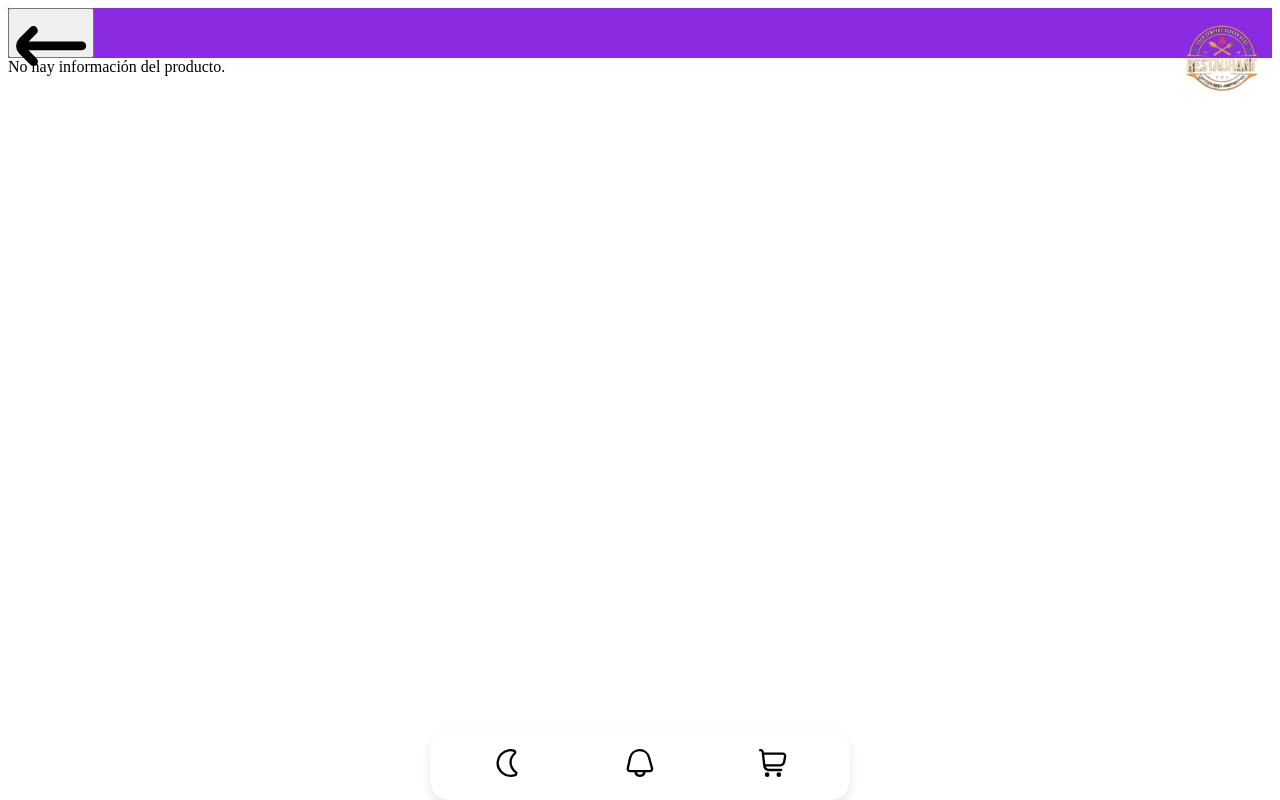
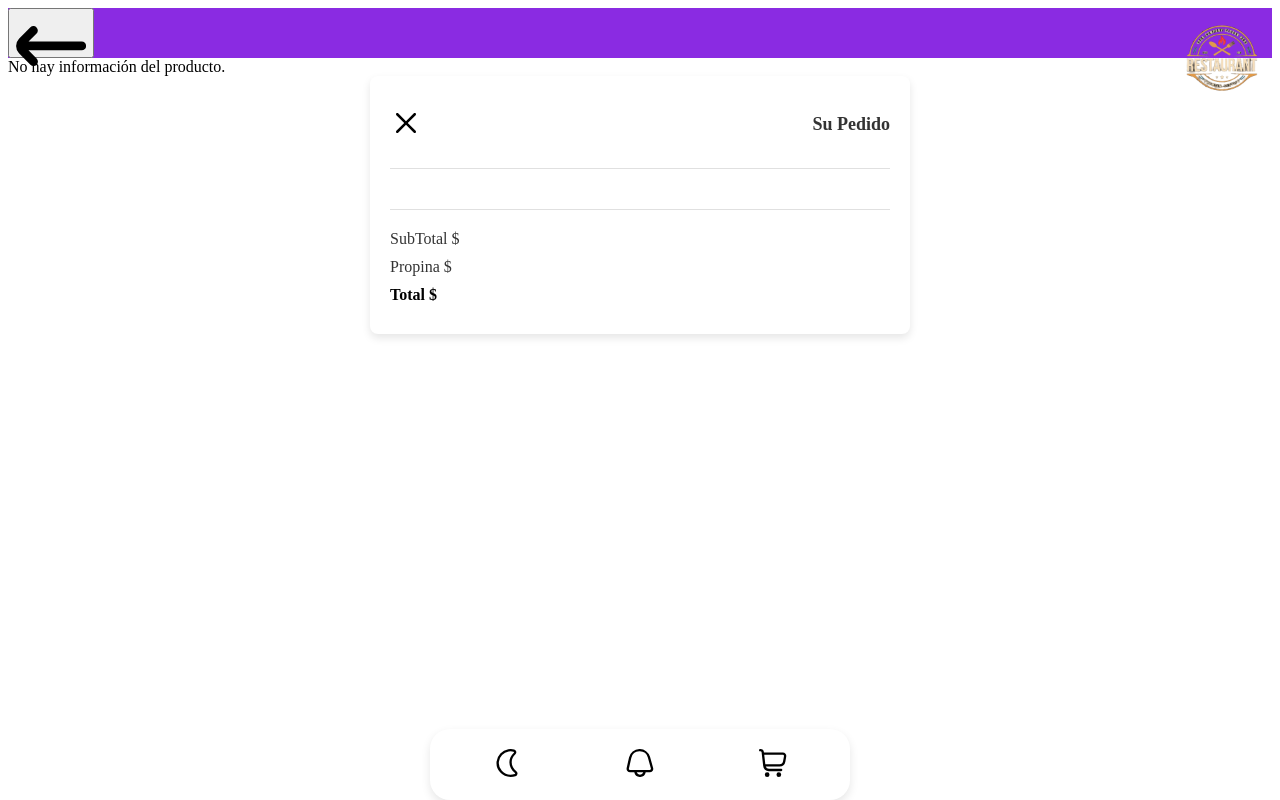
Before and after one commit to sebastianmoralesaroca/QrApp_1, a React (Vite) app: page /category1/descripcion in a window 1280 px wide. Both pictures are taken after a click on the button 773 px from the left and 764 px from the top of the page. Built offline with nearby package versions, Linux system fonts and the light colour scheme.

Commit message:
Commit 16, Abrir y cerrar el carrito de compras

```diff
--- a/src/components/comp_nav/comp_nav.jsx
+++ b/src/components/comp_nav/comp_nav.jsx
@@ -1,17 +1,21 @@
 import { useState } from 'react';
-import { icon_notification, icon_darkmode, icon_shop } from '../../assets/icon_interface';
+import {icon_darkmode,icon_notification,icon_shop} from '../../assets/Icon_Interface';
 import Comp_Noti from '../comp_noti/comp_noti';
-import { toggleTheme, useTheme } from '../../utils/uti_theme'; // Importamos las funciones
+import Comp_ShoppCart from '../comp_shoppCart/comp_shoppCart';  // Asegúrate de importar Comp_ShoppCart
+import { toggleTheme, useTheme } from '../../utils/uti_theme';
 
 function Comp_Nav() {
   const [showNoti, setShowNoti] = useState(false);
-  const [showMenu, setShowMenu] = useState(false);
+  const [showShopCart, setShowShopCart] = useState(false);  // Estado para el carrito
   const [isDarkMode, setIsDarkMode] = useState(false);
 
-  useTheme(setIsDarkMode); // Ahora el tema se inicializa desde `useTheme`
+  useTheme(setIsDarkMode);  // Inicializar el tema
 
+  // Función para alternar la visibilidad de las notificaciones
   const toggleNotification = () => setShowNoti(prev => !prev);
-  const toggleMenu = () => setShowMenu(prev => !prev);
+
+  // Función para alternar la visibilidad del carrito de compras
+  const toggleShopCart = () => setShowShopCart(prev => !prev);
 
   return (
     <>
@@ -22,13 +26,16 @@ function Comp_Nav() {
         <button className='btnNot' onClick={toggleNotification}>
           <img className='imgNot' src={icon_notification} alt="notification" />
         </button>
-        <button className='btnShop'>
+        <button className='btnShop' onClick={toggleShopCart}>  {/* Botón para mostrar el carrito */}
           <img className='imgShop' src={icon_shop} alt="shop" />
         </button>
       </nav>
 
+      {/* Mostrar el componente de notificación */}
       {showNoti && <Comp_Noti closeNoti={toggleNotification} />}
-      {showMenu && <Comp_Menu toggleMenu={toggleMenu} toggleTheme={() => toggleTheme(setIsDarkMode)} />}
+
+      {/* Mostrar el componente del carrito de compras */}
+      {showShopCart && <Comp_ShoppCart closeShopCart={toggleShopCart} />}  {/* Pasamos la función para cerrar el carrito */}
     </>
   );
 }
--- a/src/components/comp_shoppCart/comp_shoppCart.css
+++ b/src/components/comp_shoppCart/comp_shoppCart.css
@@ -1 +1,117 @@
-/*# sourceMappingURL=comp_shoppCart.css.map */
+.shoppCart {
+  width: 100%;
+  max-width: 500px;
+  margin: 0 auto;
+  background-color: #fff;
+  box-shadow: 0 4px 8px rgba(0, 0, 0, 0.1);
+  border-radius: 8px;
+  overflow: hidden;
+  padding: 20px;
+  position: relative;
+  z-index: 100;
+}
+
+.shoppCart_cont1 {
+  display: flex;
+  justify-content: space-between;
+  align-items: center;
+  border-bottom: 1px solid #e0e0e0;
+  padding-bottom: 15px;
+  margin-bottom: 20px;
+}
+
+.shoppCart_cont1Button {
+  background-color: transparent;
+  border: none;
+  cursor: pointer;
+}
+
+.shoppCart_cont1ButtonImg {
+  width: 20px;
+  height: 20px;
+}
+
+.shoppCart_cont1Title {
+  font-size: 18px;
+  font-weight: bold;
+  color: #333;
+}
+
+.shoppCart_cont2 {
+  padding-bottom: 20px;
+  border-bottom: 1px solid #e0e0e0;
+}
+
+.shoppCart_cont2 .productCard {
+  display: flex;
+  justify-content: space-between;
+  align-items: center;
+  padding: 10px 0;
+  border-bottom: 1px solid #f1f1f1;
+}
+
+.shoppCart_cont3 {
+  margin-top: 20px;
+}
+
+.shoppCart_cont1Text {
+  font-size: 16px;
+  color: #333;
+  margin: 10px 0;
+}
+
+.shoppCart_cont1Text:last-child {
+  font-weight: bold;
+  color: #000;
+}
+
+.shoppCart_cont3 p {
+  display: flex;
+  justify-content: space-between;
+}
+
+.shoppCart_cont3 .totalPrice {
+  font-size: 18px;
+  font-weight: bold;
+  color: #000;
+  margin-top: 10px;
+}
+
+.shoppCart_cont3 .subtotal,
+.shoppCart_cont3 .tip {
+  font-size: 16px;
+  color: #555;
+}
+
+.shoppCart_cont3 .tip {
+  font-weight: normal;
+}
+
+.shoppCart_cont3 .subtotal,
+.shoppCart_cont3 .tip,
+.shoppCart_cont3 .total {
+  padding: 5px 0;
+  border-bottom: 1px solid #e0e0e0;
+}
+
+.shoppCart_cont3 .total {
+  font-weight: bold;
+  font-size: 18px;
+  color: #2ecc71;
+}
+
+@media (max-width: 768px) {
+  .shoppCart {
+    padding: 15px;
+    max-width: 90%;
+  }
+  .shoppCart_cont1Title {
+    font-size: 16px;
+  }
+  .shoppCart_cont1Text {
+    font-size: 14px;
+  }
+  .shoppCart_cont3 .totalPrice {
+    font-size: 16px;
+  }
+}/*# sourceMappingURL=comp_shoppCart.css.map */
--- a/src/components/comp_shoppCart/comp_shoppCart.jsx
+++ b/src/components/comp_shoppCart/comp_shoppCart.jsx
@@ -1,21 +1,20 @@
 import { useState } from 'react'
 import Comp_ProdCard from '../comp_prodCard/comp_prodCard'
-import {Icon_Cancel} from '../../assets/icon_interface'
+import {icon_cancel} from '../../assets/Icon_Interface'
 import {Prod101} from '../../assets/ass_category1' /* Enlace de prueba */
 
 
-function Comp_ShoppCart(subtotal, propina, total) {
+function Comp_ShoppCart({ closeShopCart }) {  // Recibimos la función para cerrar el carrito
   return (
-      <>
     <div className='shoppCart'>
       <div className='shoppCart_cont1'>
-                <button className='shoppCart_cont1Button'><img className='shoppCart_cont1ButtonImg' src={Icon_Cancel} /></button>
+        <button className='shoppCart_cont1Button' onClick={closeShopCart}>
+          <img className='shoppCart_cont1ButtonImg' src={icon_cancel} alt="close" />
+        </button>
         <h3 className='shoppCart_cont1Title'>Su Pedido</h3>
       </div>
       <div className='shoppCart_cont2'>
-                <ProductCard img={Prod101.img} name={Prod101.name} subname={Prod101.subname} price={Prod101.price}/>
-                <ProductCard img={Prod101.img} name={Prod101.name} subname={Prod101.subname} price={Prod101.price}/>
-                <ProductCard img={Prod101.img} name={Prod101.name} subname={Prod101.subname} price={Prod101.price}/>
+        {/* Aquí puedes colocar más productos */}
       </div>
       <div className='shoppCart_cont3'>
         <p className='shoppCart_cont1Text'>SubTotal $</p>
@@ -23,8 +22,7 @@ function Comp_ShoppCart(subtotal, propina, total) {
         <p className='shoppCart_cont1Text'>Total $</p>
       </div>
     </div>
-      </>
-    )
+  );
 }
 
 export default Comp_ShoppCart
--- a/src/components/comp_shoppCart/comp_shoppCart.scss
+++ b/src/components/comp_shoppCart/comp_shoppCart.scss
@@ -0,0 +1,120 @@
+.shoppCart {
+    width: 100%;
+    max-width: 500px; // Ajusta el tamaño máximo según sea necesario
+    margin: 0 auto;
+    background-color: #fff;
+    box-shadow: 0 4px 8px rgba(0, 0, 0, 0.1);
+    border-radius: 8px;
+    overflow: hidden;
+    padding: 20px;
+    position: relative;
+    z-index: 100;
+  }
+
+  .shoppCart_cont1 {
+    display: flex;
+    justify-content: space-between;
+    align-items: center;
+    border-bottom: 1px solid #e0e0e0;
+    padding-bottom: 15px;
+    margin-bottom: 20px;
+  }
+
+  .shoppCart_cont1Button {
+    background-color: transparent;
+    border: none;
+    cursor: pointer;
+  }
+
+  .shoppCart_cont1ButtonImg {
+    width: 20px;
+    height: 20px;
+  }
+
+  .shoppCart_cont1Title {
+    font-size: 18px;
+    font-weight: bold;
+    color: #333;
+  }
+
+  .shoppCart_cont2 {
+    padding-bottom: 20px;
+    border-bottom: 1px solid #e0e0e0;
+  }
+
+  .shoppCart_cont2 .productCard {
+    display: flex;
+    justify-content: space-between;
+    align-items: center;
+    padding: 10px 0;
+    border-bottom: 1px solid #f1f1f1;
+  }
+
+  .shoppCart_cont3 {
+    margin-top: 20px;
+  }
+
+  .shoppCart_cont1Text {
+    font-size: 16px;
+    color: #333;
+    margin: 10px 0;
+  }
+
+  .shoppCart_cont1Text:last-child {
+    font-weight: bold;
+    color: #000;
+  }
+
+  .shoppCart_cont3 p {
+    display: flex;
+    justify-content: space-between;
+  }
+
+  .shoppCart_cont3 .totalPrice {
+    font-size: 18px;
+    font-weight: bold;
+    color: #000;
+    margin-top: 10px;
+  }
+
+  .shoppCart_cont3 .subtotal,
+  .shoppCart_cont3 .tip {
+    font-size: 16px;
+    color: #555;
+  }
+
+  .shoppCart_cont3 .tip {
+    font-weight: normal;
+  }
+
+  .shoppCart_cont3 .subtotal,
+  .shoppCart_cont3 .tip,
+  .shoppCart_cont3 .total {
+    padding: 5px 0;
+    border-bottom: 1px solid #e0e0e0;
+  }
+
+  .shoppCart_cont3 .total {
+    font-weight: bold;
+    font-size: 18px;
+    color: #2ecc71; // O puedes usar el color que prefieras para el total
+  }
+
+  @media (max-width: 768px) {
+    .shoppCart {
+      padding: 15px;
+      max-width: 90%;
+    }
+
+    .shoppCart_cont1Title {
+      font-size: 16px;
+    }
+
+    .shoppCart_cont1Text {
+      font-size: 14px;
+    }
+
+    .shoppCart_cont3 .totalPrice {
+      font-size: 16px;
+    }
+  }
--- a/src/index.css
+++ b/src/index.css
@@ -157,6 +157,123 @@ body.dark-mode {
   width: 100%;
 }
 
+.shoppCart {
+  width: 100%;
+  max-width: 500px;
+  margin: 0 auto;
+  background-color: #fff;
+  box-shadow: 0 4px 8px rgba(0, 0, 0, 0.1);
+  border-radius: 8px;
+  overflow: hidden;
+  padding: 20px;
+  position: relative;
+  z-index: 100;
+}
+
+.shoppCart_cont1 {
+  display: flex;
+  justify-content: space-between;
+  align-items: center;
+  border-bottom: 1px solid #e0e0e0;
+  padding-bottom: 15px;
+  margin-bottom: 20px;
+}
+
+.shoppCart_cont1Button {
+  background-color: transparent;
+  border: none;
+  cursor: pointer;
+}
+
+.shoppCart_cont1ButtonImg {
+  width: 20px;
+  height: 20px;
+}
+
+.shoppCart_cont1Title {
+  font-size: 18px;
+  font-weight: bold;
+  color: #333;
+}
+
+.shoppCart_cont2 {
+  padding-bottom: 20px;
+  border-bottom: 1px solid #e0e0e0;
+}
+
+.shoppCart_cont2 .productCard {
+  display: flex;
+  justify-content: space-between;
+  align-items: center;
+  padding: 10px 0;
+  border-bottom: 1px solid #f1f1f1;
+}
+
+.shoppCart_cont3 {
+  margin-top: 20px;
+}
+
+.shoppCart_cont1Text {
+  font-size: 16px;
+  color: #333;
+  margin: 10px 0;
+}
+
+.shoppCart_cont1Text:last-child {
+  font-weight: bold;
+  color: #000;
+}
+
+.shoppCart_cont3 p {
+  display: flex;
+  justify-content: space-between;
+}
+
+.shoppCart_cont3 .totalPrice {
+  font-size: 18px;
+  font-weight: bold;
+  color: #000;
+  margin-top: 10px;
+}
+
+.shoppCart_cont3 .subtotal,
+.shoppCart_cont3 .tip {
+  font-size: 16px;
+  color: #555;
+}
+
+.shoppCart_cont3 .tip {
+  font-weight: normal;
+}
+
+.shoppCart_cont3 .subtotal,
+.shoppCart_cont3 .tip,
+.shoppCart_cont3 .total {
+  padding: 5px 0;
+  border-bottom: 1px solid #e0e0e0;
+}
+
+.shoppCart_cont3 .total {
+  font-weight: bold;
+  font-size: 18px;
+  color: #2ecc71;
+}
+
+@media (max-width: 768px) {
+  .shoppCart {
+    padding: 15px;
+    max-width: 90%;
+  }
+  .shoppCart_cont1Title {
+    font-size: 16px;
+  }
+  .shoppCart_cont1Text {
+    font-size: 14px;
+  }
+  .shoppCart_cont3 .totalPrice {
+    font-size: 16px;
+  }
+}
 .main_home .home_cont1 .cont1_img {
   width: 100px;
   height: 100px;
--- a/src/index.scss
+++ b/src/index.scss
@@ -7,6 +7,7 @@
 @import './components/comp_cateCard/comp_cateCard.scss' ;
 @import './components/comp_prodCard/comp_prodCard.scss' ;
 @import './components/comp_noti/comp_noti.scss' ;
+@import './components/comp_shoppCart/comp_shoppCart.scss' ;
 
 // Pages
 @import './pages/pg_home/pg_home.scss' ;
```
Also changed, not shown: 2 other files (tests, documents, lock files or other folders). Lines whose indentation alone changed are shown as unchanged.
